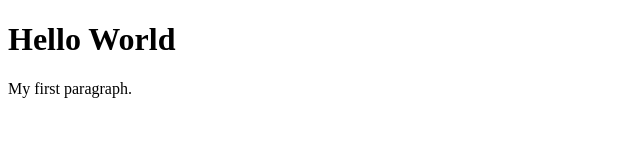
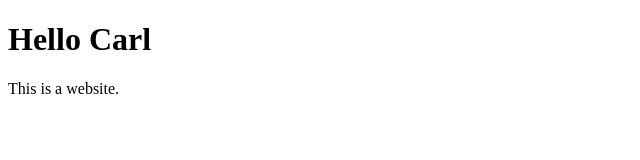
Before and after one commit to NathanielPolus/Website, a plain HTML site: page index.html in a window 1280 px wide. Shown: the whole page, without its empty margins (0-640 px from the left). Drawn offline with Linux system fonts and the light colour scheme.

Commit message:
8:13 7/6/22

```diff
--- a/index.html
+++ b/index.html
@@ -2,9 +2,9 @@
 <html>
 <body>
 
-<h1>Hello World</h1>
+<h1>Hello Carl</h1>
 
-<p>My first paragraph.</p>
+<p>This is a website.</p>
 
 </body>
 </html>
```
